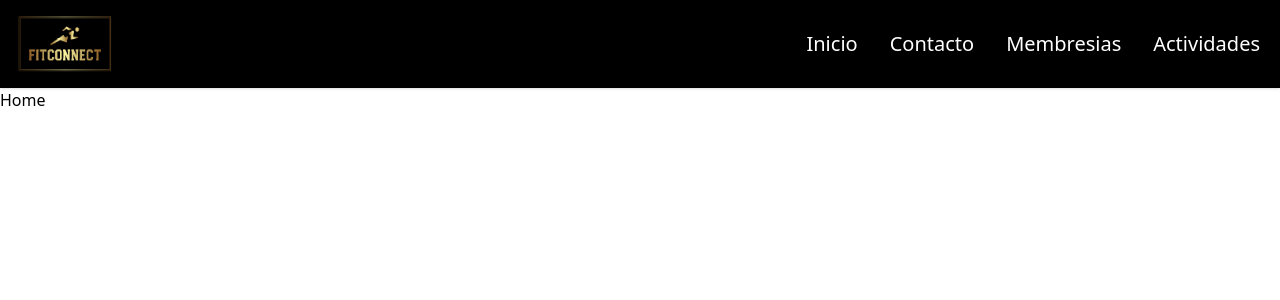
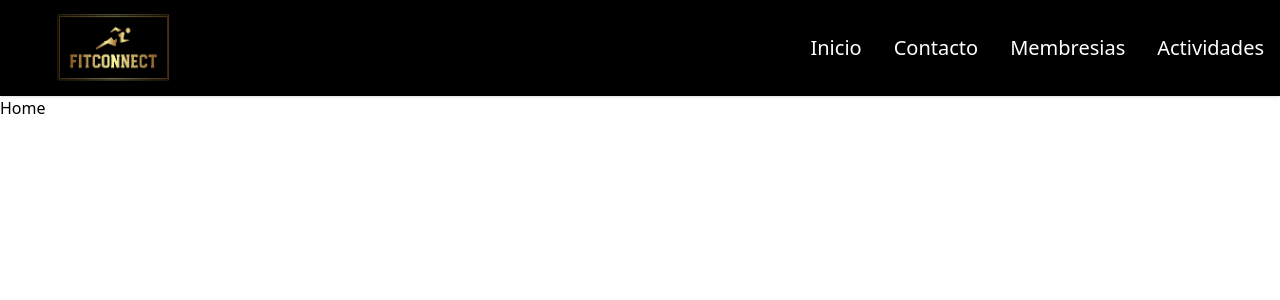
Before and after one commit to Gambuli8/FitConnect-FrontEnd, a React (Vite) app: page / in a window 1280 px wide. Shown: the top 300 px of the page. Built offline with nearby package versions, Linux system fonts and the light colour scheme; the HTML template or start-up script is replaced by a standard one.

Commit message:
el boton ahora tambien te manda a /

```diff
--- a/src/components/NavBar/NavBar.jsx
+++ b/src/components/NavBar/NavBar.jsx
@@ -3,10 +3,12 @@ import { Link } from "react-router-dom";
 import logo from "../../images/fitconnectimg.png";
 const NavBar = () => {
   return (
-    <nav class="p-1 bg-black shadow md:flex md:items-center md:justify-between">
+    <nav class="p-05 bg-black shadow md:flex md:items-center md:justify-between">
       <div>
         <span>
-          <img class="h-20 inline" src={logo}></img>
+          <Link to="/">
+            <img class="h-24 inline mx-10" src={logo}></img>
+          </Link>
         </span>
       </div>
 
@@ -22,7 +24,7 @@ const NavBar = () => {
         <li class="mx-4">
           <Link
             to={"/contacto"}
-            class="text-white text-xl hover:text-yellow-500 duration-500"
+            class="text-white text-xl hover:text-yellow-500 duration-500 "
           >
             Contacto
           </Link>
```
